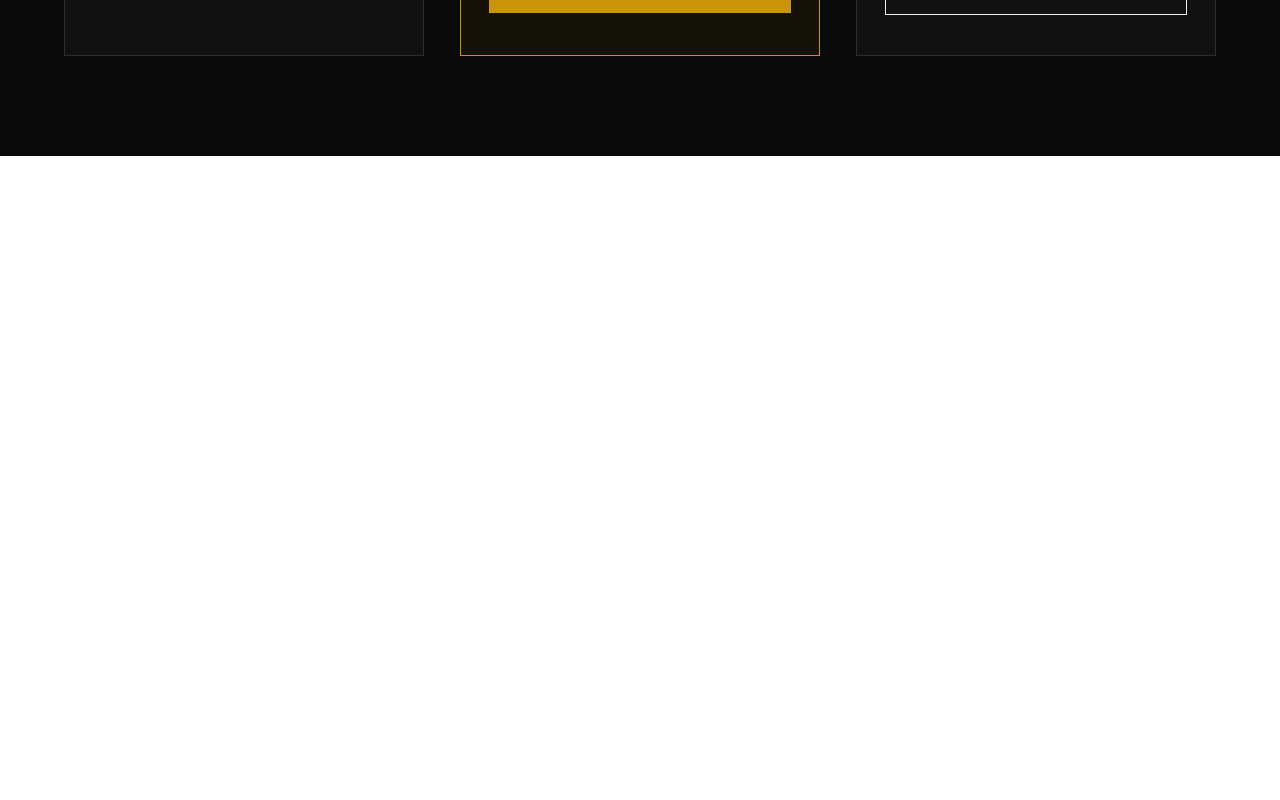
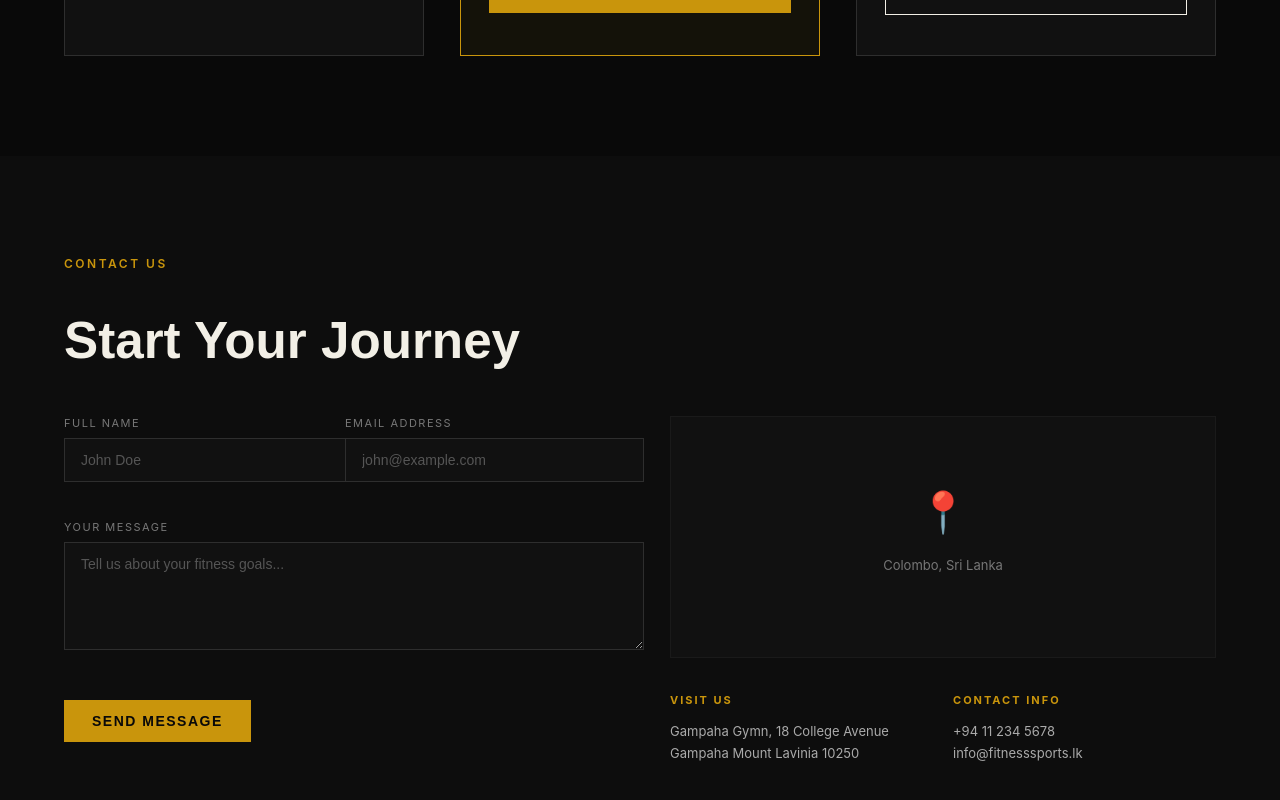
Before and after one commit to Satheesan-R/fitzone-promo-website, a React (Create React App) app: page / in a window 1280 px wide. Shown: the part 3687-4487 px from the top of the page. Before the commit the page ends 3843 px from the top, so only its background shows below. Built offline with nearby package versions, Linux system fonts and the light colour scheme.

Commit message:
Add Contact section with form validation

```diff
--- a/src/App.js
+++ b/src/App.js
@@ -5,6 +5,8 @@
 import Services from "./components/Services";
 import Trainers from "./components/Trainers";
 import Membership from "./components/Membership";
+import Contact from "./components/Contact";
+
 
 
 function App() {
@@ -25,6 +27,8 @@
       <Services darkMode={darkMode} />
       <Trainers darkMode={darkMode} />
       <Membership darkMode={darkMode} />
+      <Contact darkMode={darkMode} />
+
     </div>
   );
 }
--- a/src/components/Contact.css
+++ b/src/components/Contact.css
@@ -0,0 +1,179 @@
+/* ===== CONTACT ===== */
+.contact {
+  padding: 100px 0;
+  transition: background 0.3s;
+}
+
+.contact.dark { background: #0d0d0d; }
+.contact.light { background: #f0f0f0; }
+
+/* ===== CONTACT GRID ===== */
+.contact-grid {
+  display: grid;
+  grid-template-columns: 1fr 1fr;
+  gap: 60px;
+  margin-top: 48px;
+}
+
+/* ===== FORM ROW ===== */
+.form-row {
+  display: grid;
+  grid-template-columns: 1fr 1fr;
+  gap: 16px;
+}
+
+/* ===== FORM GROUP ===== */
+.form-group {
+  margin-bottom: 16px;
+}
+
+.form-group label {
+  display: block;
+  font-size: 11px;
+  letter-spacing: 1.5px;
+  text-transform: uppercase;
+  margin-bottom: 8px;
+}
+
+.contact.dark .form-group label { color: #777777; }
+.contact.light .form-group label { color: #555555; }
+
+/* ===== FORM INPUT ===== */
+.form-input {
+  width: 100%;
+  padding: 13px 16px;
+  font-family: 'Barlow', sans-serif;
+  font-size: 14px;
+  outline: none;
+  border: 1px solid #2E2E2E;
+  transition: border-color 0.2s;
+  resize: vertical;
+}
+
+.form-input.dark {
+  background: #111111;
+  color: #F2EFE6;
+}
+
+.form-input.light {
+  background: #ffffff;
+  color: #090909;
+}
+
+.form-input:focus { border-color: #C9950C; }
+.form-input::placeholder { color: #555555; }
+.form-input.error { border-color: #e53e3e; }
+
+/* ===== ERROR MESSAGE ===== */
+.form-error {
+  color: #e53e3e;
+  font-size: 12px;
+  margin-top: 4px;
+  display: block;
+  min-height: 18px;
+}
+
+/* ===== SUCCESS MESSAGE ===== */
+.success-msg {
+  text-align: center;
+  padding: 48px 32px;
+  border: 1px solid #1a5c1a;
+  background: #0a1a0a;
+}
+
+.success-icon {
+  font-size: 48px;
+  margin-bottom: 16px;
+}
+
+.success-msg h3 {
+  font-family: 'Barlow Condensed', sans-serif;
+  font-size: 32px;
+  font-weight: 800;
+  color: #F2EFE6;
+  margin-bottom: 8px;
+}
+
+.success-msg p {
+  color: #aaaaaa;
+  font-size: 14px;
+  margin-bottom: 24px;
+}
+
+/* ===== MAP ===== */
+.map-placeholder {
+  background: #111111;
+  border: 1px solid #1a1a1a;
+  height: 240px;
+  display: flex;
+  flex-direction: column;
+  align-items: center;
+  justify-content: center;
+  margin-bottom: 24px;
+}
+
+.map-placeholder.light {
+  background: #e0e0e0;
+  border: 1px solid #cccccc;
+}
+
+.map-pin { font-size: 40px; margin-bottom: 8px; }
+.map-placeholder p { color: #777777; font-size: 13px; }
+
+/* ===== CONTACT DETAILS ===== */
+.contact-details {
+  display: grid;
+  grid-template-columns: 1fr 1fr;
+  gap: 20px;
+}
+
+.detail-label {
+  font-size: 11px;
+  font-weight: 700;
+  letter-spacing: 2px;
+  color: #C9950C;
+  text-transform: uppercase;
+  margin-bottom: 10px;
+}
+
+.detail-text {
+  font-size: 13px;
+  line-height: 1.7;
+}
+
+.contact.dark .detail-text { color: #aaaaaa; }
+.contact.light .detail-text { color: #555555; }
+
+/* ===== SUBMIT BUTTON ===== */
+.btn-submit {
+  background: #C9950C;
+  color: #090909;
+  border: none;
+  padding: 13px 28px;
+  font-family: 'Barlow Condensed', sans-serif;
+  font-weight: 700;
+  font-size: 14px;
+  letter-spacing: 1.5px;
+  cursor: pointer;
+  text-transform: uppercase;
+  transition: all 0.2s;
+  margin-top: 8px;
+}
+
+.btn-submit:hover {
+  background: #e0a80e;
+  transform: translateY(-2px);
+}
+
+/* ===== RESPONSIVE ===== */
+@media (max-width: 768px) {
+  .contact-grid {
+    grid-template-columns: 1fr;
+  }
+  .form-row {
+    grid-template-columns: 1fr;
+  }
+  .contact-details {
+    grid-template-columns: 1fr;
+  }
+}
--- a/src/components/Contact.jsx
+++ b/src/components/Contact.jsx
@@ -0,0 +1,226 @@
+import { useState, useEffect, useRef } from "react";
+import "./Contact.css";
+
+const Contact = ({ darkMode }) => {
+  const mode = darkMode ? "dark" : "light";
+
+  // ===== FORM STATE =====
+  const [formData, setFormData] = useState({
+    name: "",
+    email: "",
+    message: "",
+  });
+
+  const [errors, setErrors] = useState({});
+  const [submitted, setSubmitted] = useState(false);
+
+  // ===== SCROLL REVEAL =====
+  const revealRefs = useRef([]);
+
+  useEffect(() => {
+    const observer = new IntersectionObserver(
+      (entries) => {
+        entries.forEach((entry) => {
+          if (entry.isIntersecting) {
+            entry.target.classList.add("visible");
+          }
+        });
+      },
+      { threshold: 0.1 }
+    );
+
+    revealRefs.current.forEach((el) => {
+      if (el) observer.observe(el);
+    });
+
+    return () => observer.disconnect();
+  }, []);
+
+  const addRef = (el) => {
+    if (el && !revealRefs.current.includes(el)) {
+      revealRefs.current.push(el);
+    }
+  };
+
+  // ===== VALIDATION =====
+  const validate = () => {
+    const newErrors = {};
+
+    // Name check
+    if (!formData.name.trim()) {
+      newErrors.name = "Name is required";
+    }
+
+    // Email check
+    if (!formData.email.trim()) {
+      newErrors.email = "Email is required";
+    } else if (!/\S+@\S+\.\S+/.test(formData.email)) {
+      newErrors.email = "Please enter a valid email";
+    }
+
+    // Message check
+    if (!formData.message.trim()) {
+      newErrors.message = "Message is required";
+    } else if (formData.message.trim().length < 10) {
+      newErrors.message = "Message must be at least 10 characters";
+    }
+
+    return newErrors;
+  };
+
+  // ===== HANDLE SUBMIT =====
+  const handleSubmit = (e) => {
+    e.preventDefault();
+    const newErrors = validate();
+
+    if (Object.keys(newErrors).length > 0) {
+      setErrors(newErrors);
+    } else {
+      setErrors({});
+      setSubmitted(true);
+    }
+  };
+
+  // ===== HANDLE INPUT CHANGE =====
+  const handleChange = (e) => {
+    const { name, value } = e.target;
+    setFormData({ ...formData, [name]: value });
+
+    // clear error when typing
+    if (errors[name]) {
+      setErrors({ ...errors, [name]: "" });
+    }
+  };
+
+  // ===== RESET FORM =====
+  const resetForm = () => {
+    setFormData({ name: "", email: "", message: "" });
+    setErrors({});
+    setSubmitted(false);
+  };
+
+  return (
+    <section className={`contact ${mode}`} id="contact">
+      <div className="container">
+
+        {/* HEADING */}
+        <div className="reveal" ref={addRef}>
+          <span className="section-label">CONTACT US</span>
+          <h2 className="section-title" style={{
+            color: darkMode ? "#F2EFE6" : "#090909"
+          }}>
+            Start Your Journey
+          </h2>
+        </div>
+
+        <div className="contact-grid">
+
+          {/* LEFT — FORM */}
+          <div className="reveal" ref={addRef}>
+
+            {/* SUCCESS MESSAGE */}
+            {submitted ? (
+              <div className="success-msg">
+                <div className="success-icon">✅</div>
+                <h3>Message Sent!</h3>
+                <p>We'll get back to you within 24 hours.</p>
+                <button className="btn-submit" onClick={resetForm}>
+                  SEND ANOTHER
+                </button>
+              </div>
+            ) : (
+
+              /* FORM */
+              <form onSubmit={handleSubmit} noValidate>
+
+                {/* NAME + EMAIL ROW */}
+                <div className="form-row">
+
+                  {/* NAME */}
+                  <div className="form-group">
+                    <label>Full Name</label>
+                    <input
+                      type="text"
+                      name="name"
+                      placeholder="John Doe"
+                      value={formData.name}
+                      onChange={handleChange}
+                      className={`form-input ${mode} ${errors.name ? "error" : ""}`}
+                    />
+                    <span className="form-error">{errors.name}</span>
+                  </div>
+
+                  {/* EMAIL */}
+                  <div className="form-group">
+                    <label>Email Address</label>
+                    <input
+                      type="email"
+                      name="email"
+                      placeholder="john@example.com"
+                      value={formData.email}
+                      onChange={handleChange}
+                      className={`form-input ${mode} ${errors.email ? "error" : ""}`}
+                    />
+                    <span className="form-error">{errors.email}</span>
+                  </div>
+
+                </div>
+
+                {/* MESSAGE */}
+                <div className="form-group">
+                  <label>Your Message</label>
+                  <textarea
+                    name="message"
+                    placeholder="Tell us about your fitness goals..."
+                    rows={5}
+                    value={formData.message}
+                    onChange={handleChange}
+                    className={`form-input ${mode} ${errors.message ? "error" : ""}`}
+                  />
+                  <span className="form-error">{errors.message}</span>
+                </div>
+
+                {/* SUBMIT */}
+                <button type="submit" className="btn-submit">
+                  SEND MESSAGE
+                </button>
+
+              </form>
+            )}
+          </div>
+
+          {/* RIGHT — MAP + INFO */}
+          <div className="reveal" ref={addRef}>
+
+            {/* MAP */}
+            <div className={`map-placeholder ${mode}`}>
+              <div className="map-pin">📍</div>
+              <p>Colombo, Sri Lanka</p>
+            </div>
+
+            {/* CONTACT DETAILS */}
+            <div className="contact-details">
+              <div>
+                <p className="detail-label">VISIT US</p>
+                <p className="detail-text">
+                  Gampaha Gymn, 18 College Avenue<br />
+                  Gampaha Mount Lavinia 10250
+                </p>
+              </div>
+              <div>
+                <p className="detail-label">CONTACT INFO</p>
+                <p className="detail-text">
+                  +94 11 234 5678<br />
+                  info@fitnesssports.lk
+                </p>
+              </div>
+            </div>
+
+          </div>
+        </div>
+      </div>
+    </section>
+  );
+};
+
+export default Contact;
```
